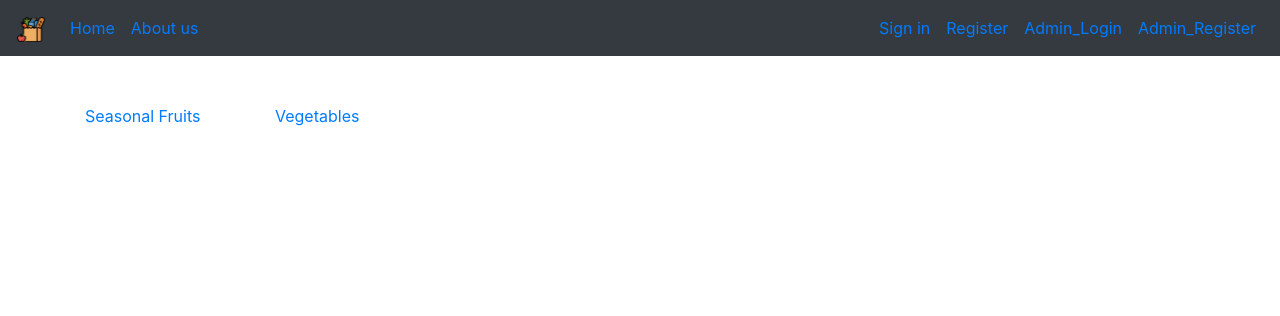
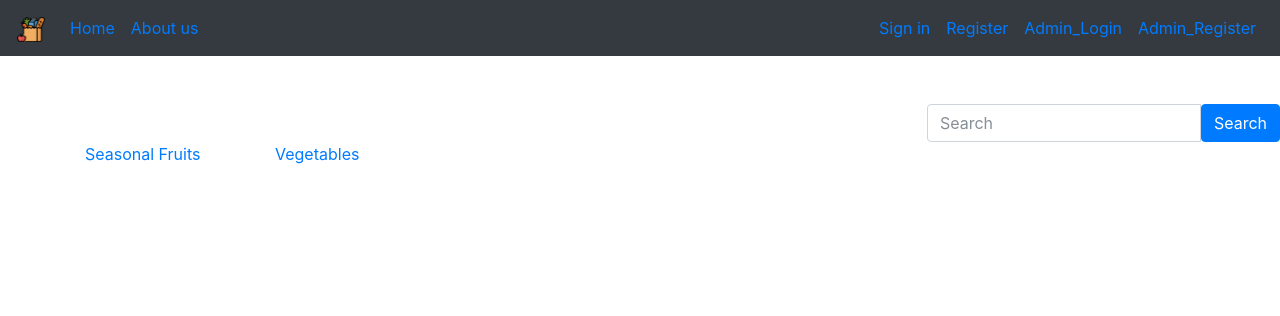
Before and after one commit to nvlohitya/Grocery_V1, a Flask app: page / in a window 1280 px wide. Shown: the top 316 px of the page. Run offline with Flask 3, Linux system fonts and the light colour scheme; data comes from the database, SQL or seed files in the repository; both versions use the stored data as it was after the commit; some libraries are stand-ins or nearby versions.

Commit message:
Added Search button and route

```diff
--- a/app.py
+++ b/app.py
@@ -481,6 +481,19 @@ def delete_category(category_id):
 
     return redirect(url_for('admin_dashboard'))
 
+@app.route('/search')
+def search():
+    query = request.args.get('query')
+    products = []
+
+    if query:
+        with sqlite3.connect('database.db') as conn:
+            c = conn.cursor()
+            c.execute("SELECT * FROM products WHERE name LIKE ? OR price = ?", ('%' + query + '%', query))
+            products = c.fetchall()
+
+    return render_template('search_results.html', products=products, query=query)
+
 
 @app.route('/admin_logout')
 def admin_logout():
--- a/templates/index.html
+++ b/templates/index.html
@@ -2,6 +2,15 @@
 
 {% block body %}
 <br></br>
+
+<form class="form-inline" method="GET" action="{{ url_for('search') }}">
+   <div class="input-group ml-auto">
+     <input type="text" class="form-control" placeholder="Search" name="query">
+     <div class="input-group-append">
+       <button class="btn btn-primary" type="submit">Search</button>
+     </div>
+   </div>
+ </form>
 <div class="container">
  <div class="row" >
 {% for i in categoryData%}
```
Also changed, not shown: templates/search_results.html (added, +12 -0 lines), database.db.
